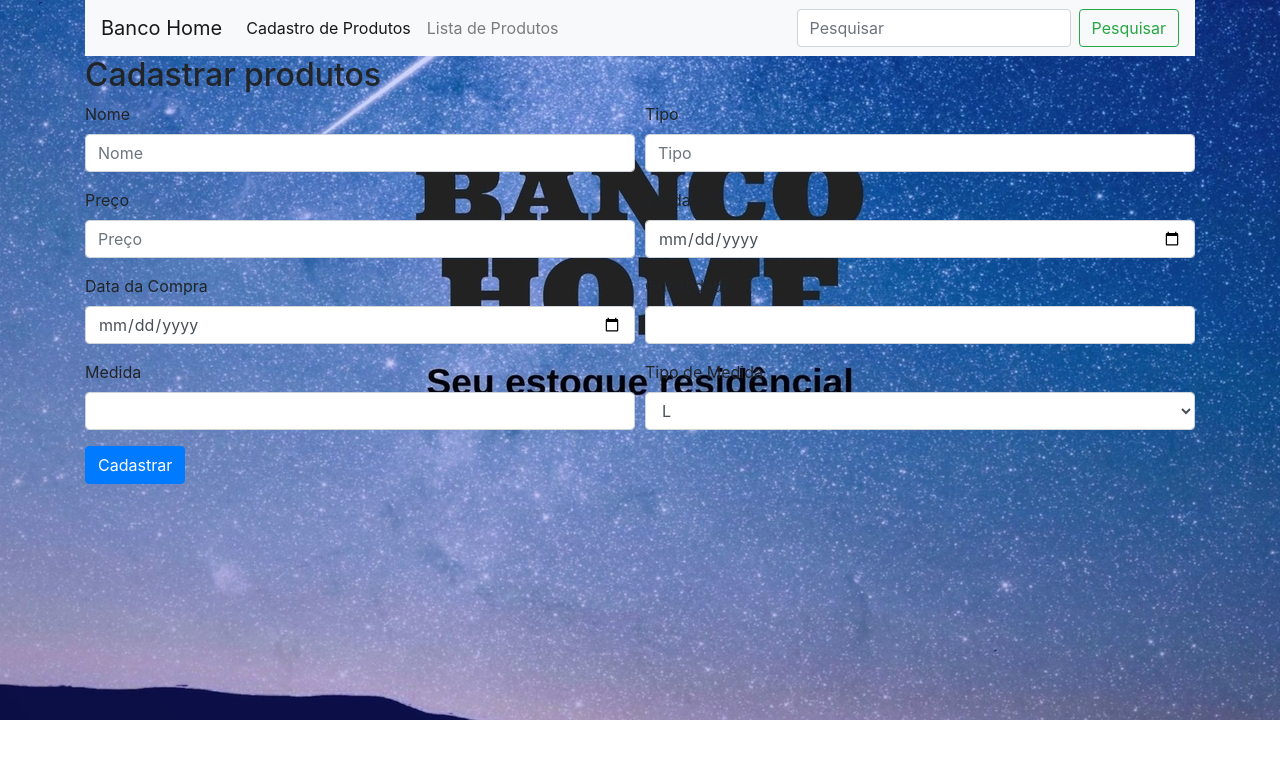
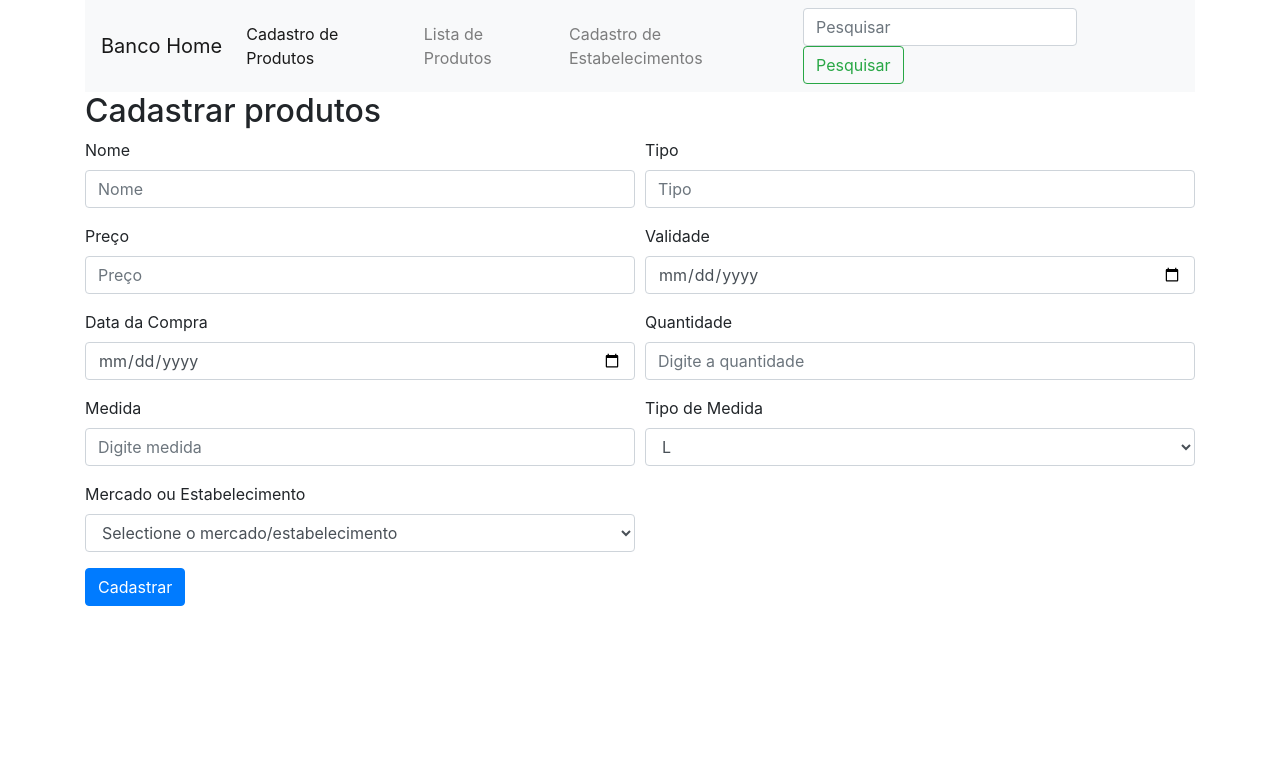
Before and after one commit to nightreturn77/projectadmhouse, a PHP site: page / in a window 1280 px wide. Shown: the top 759 px of the page. Run offline with PHP 8.4, Linux system fonts and the light colour scheme; data that the repository does not hold is empty.

Commit message:
Beta 2.3

```diff
--- a/css/layout.css
+++ /dev/null
@@ -1,4 +0,0 @@
-body{
-    background-image: url(../img/BANCO\ HOME_Easy-Resize.com.jpg);
-    background-repeat: no-repeat;
-}
--- a/header.php
+++ b/header.php
@@ -26,6 +26,9 @@
       <li class="nav-item">
         <a class="nav-link" href="lista.php">Lista de Produtos</a>
       </li>
+      <li class="nav-item">
+        <a class="nav-link" href="form-estabelecimento.php">Cadastro de Estabelecimentos</a>
+      </li>
     </ul>
     <form class="form-inline my-2 my-lg-0">
       <input class="form-control mr-sm-2" type="search" placeholder="Pesquisar" aria-label="Pesquisar">
--- a/index.php
+++ b/index.php
@@ -32,11 +32,11 @@ include('footer.php');
         </div>
         <div class="form-group col-md-6">
             <label for="dataproduto">Quantidade</label>
-            <input type="number" class="form-control" id="dataproduto" name="quantidade">
+            <input type="number" class="form-control" id="dataproduto" name="quantidade" placeholder="Digite a quantidade">
         </div>
         <div class="form-group col-md-6">
             <label for="dataproduto">Medida</label>
-            <input type="number" class="form-control" id="dataproduto" name="medida">
+            <input type="number" class="form-control" id="dataproduto" name="medida" placeholder="Digite medida">
         </div>
         <div class="form-group col-md-6">
       <label for="inputMedida">Tipo de Medida</label>
@@ -46,7 +46,21 @@ include('footer.php');
         <option >G</option>
         <option >Ml</option>
       </select>
-
+    </div>
+    <div class="form-group col-md-6">
+    <label for="dataproduto">Mercado ou Estabelecimento</label>
+    <select name="mercado" id="" class="form-control">
+        <option value="todos">Selectione o mercado/estabelecimento </option>
+        <?php
+            include "connection.php";
+            $query = "select * from mercado";
+            $consulta = mysqli_query($con, $query);
+            while($m = mysqli_fetch_array($consulta)){
+                $mercado = $m['nome'];
+                echo "<option value='$mercado'>$mercado</option>";
+            }
+        ?>
+</select>
     </div>
     <div class="col-md-12">
     <button type="submit" class="btn btn-primary" name="cadastrar">Cadastrar</button>
```
Also changed, not shown: cadastrar-estabelecimento.php (added, +45 -0 lines), cadastrar.php (+9 -2 lines), form-estabelecimento.php (added, +34 -0 lines).
